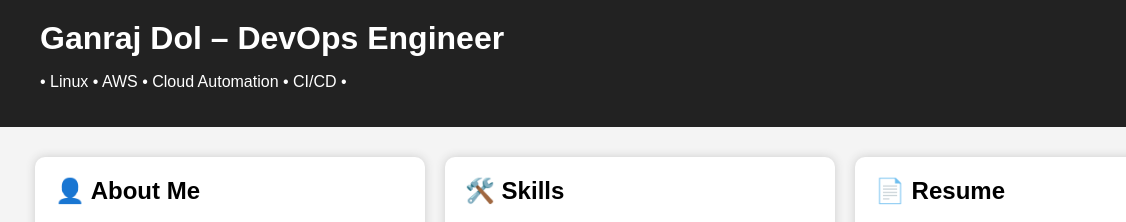
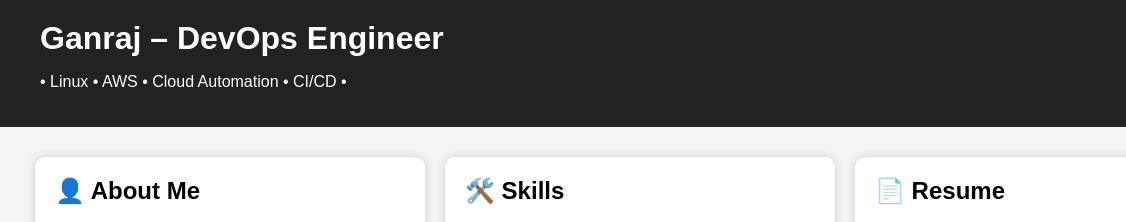
Before and after one commit to ganrajdol99215/devops-ci-cd-portfolio, a plain HTML site: page frontend/index.html in a window 1280 px wide. Shown: the top 222 px of the page, 0-1126 px from the left. Drawn offline with Linux system fonts and the light colour scheme.

Commit message:
Update header name in index.html

```diff
--- a/frontend/index.html
+++ b/frontend/index.html
@@ -78,7 +78,7 @@
 
   <header>
     <div class="header-left">
-      <h1>Ganraj Dol  – DevOps Engineer</h1>
+      <h1>Ganraj   – DevOps Engineer</h1>
       <p>• Linux • AWS • Cloud Automation • CI/CD •</p>
     </div>
     <div class="social-icons">
```
